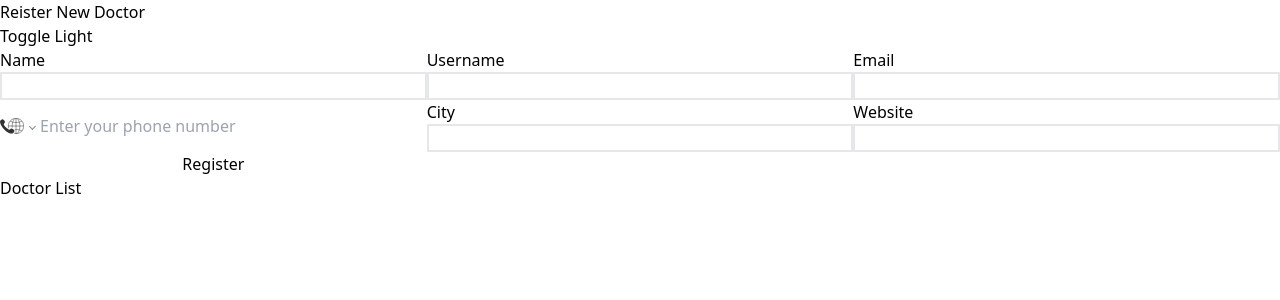
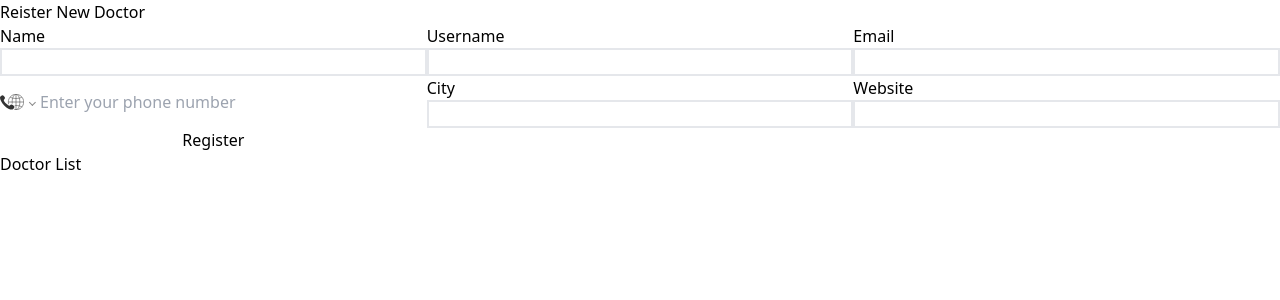
Before and after one commit to Tosinkoa/SeamHealth, a Next.js app: page / in a window 1280 px wide. Shown: the top 300 px of the page. Built offline with nearby package versions, Linux system fonts and the light colour scheme; no server answers.

Commit message:
Work in progress

```diff
--- a/pages/_app.js
+++ b/pages/_app.js
@@ -6,9 +6,9 @@ import store from "../store/store";
 function MyApp({ Component, pageProps }) {
   return (
     <Provider store={store}>
-      <ThemeProvider attribute="class">
-        <Component {...pageProps} />
-      </ThemeProvider>
+      {/* <ThemeProvider attribute="class"> */}
+      <Component {...pageProps} />
+      {/* </ThemeProvider> */}
     </Provider>
   );
 }
--- a/pages/index.js
+++ b/pages/index.js
@@ -12,7 +12,7 @@ import { useAllUserQuery, usePostUserMutation } from "../store/fetcherApi";
 export default function Home() {
   const [mounted, setMounted] = useState(false);
   const [phone, setPhone] = useState();
-  const { theme, setTheme } = useTheme();
+  // const { theme, setTheme } = useTheme();
   useEffect(() => setMounted(true), []);
   const { data: allUsers, isLoading } = useAllUserQuery();
   const [postUser] = usePostUserMutation();
@@ -25,9 +25,9 @@ export default function Home() {
         <div>
           <div className=" z-10 absolute w-full ">
             {/* <h1>Register New Doctor</h1> */}
-            <button onClick={() => setTheme(theme === "light" ? "dark" : "light")}>
+            {/* <button onClick={() => setTheme(theme === "light" ? "dark" : "light")}>
               Toggle {theme === "light" ? "Dark" : "Light"}
-            </button>
+            </button> */}
             <Formik
               onSubmit={(values) => {
                 const allValues = { ...values, phone };
```
